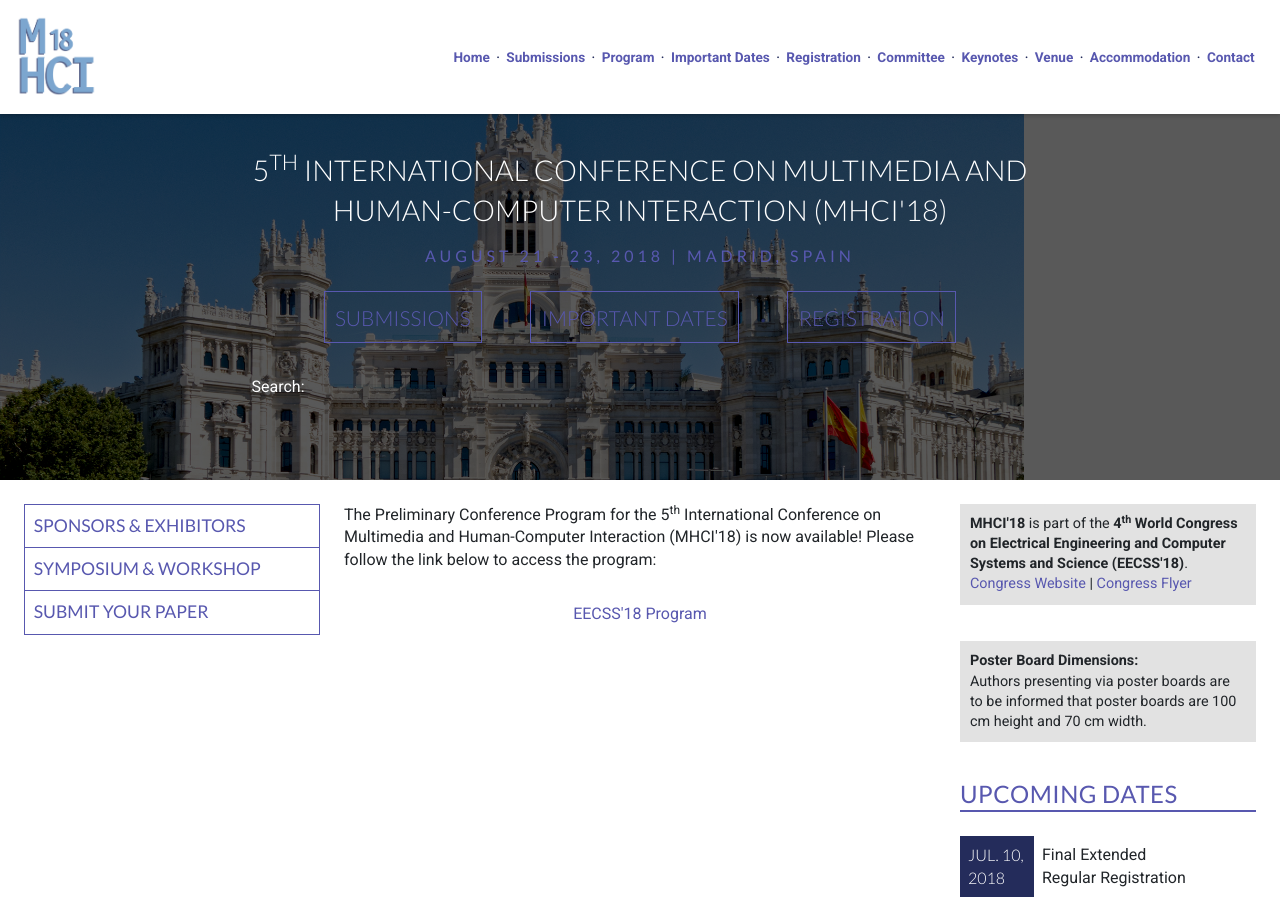
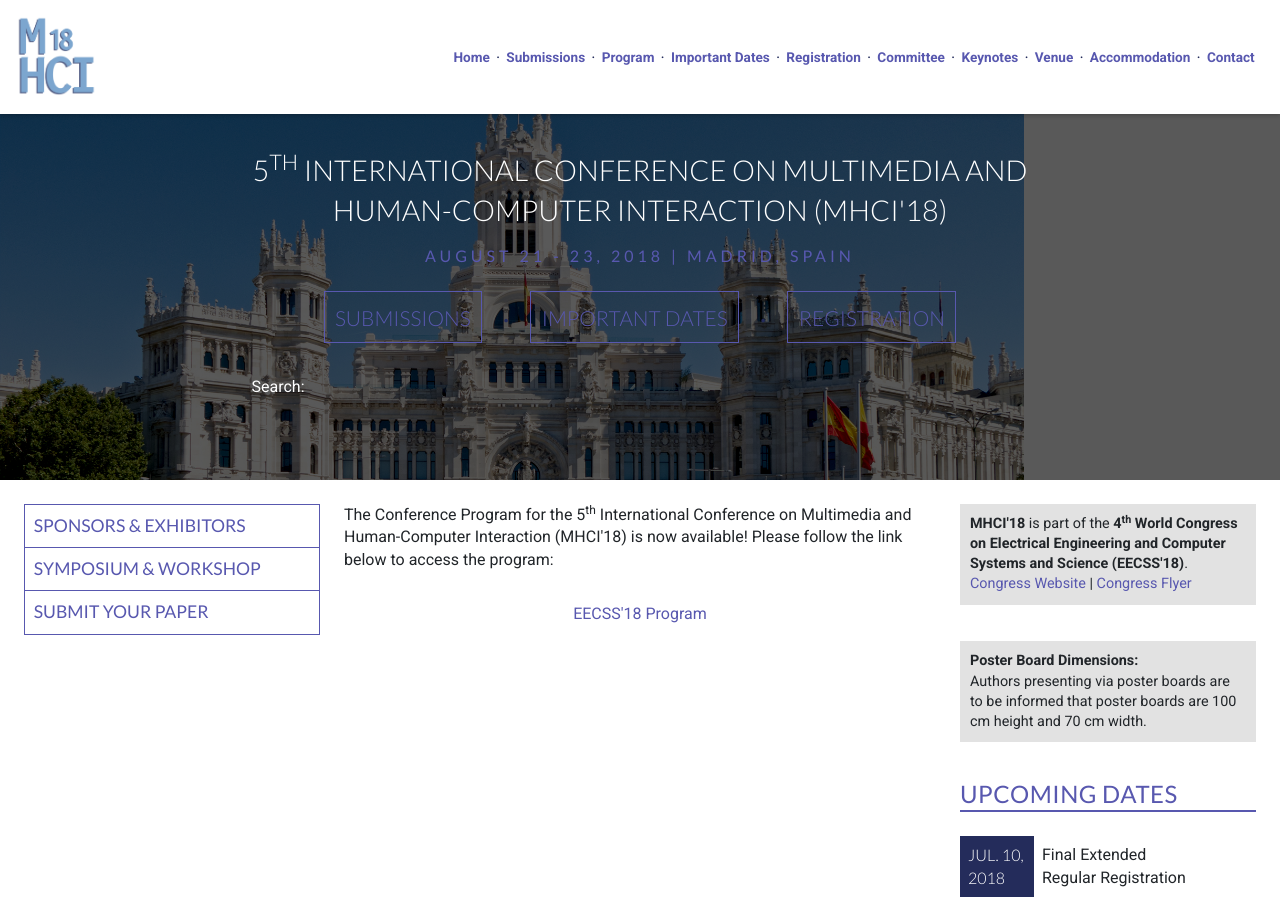
Before and after one commit to intaset/mhciconference, a Jekyll site: the page built from program.html, in a window 1280 px wide and 900 px high. Built offline with Jekyll 4.4.1, drawn with Linux system fonts in a browser that asks for light colours; nearby versions of some CDN libraries; Markdown is read by kramdown in place of the engine named in the settings; comment, search, counter and statistics services are not loaded.

Commit message:
added program

```diff
--- a/program.html
+++ b/program.html
@@ -9,8 +9,8 @@ keyword: computer science conference, multimedia conference, human computer inte
   <div class="unit-spacer content">
     <!-- <p class="body">The Conference Program for the 5<sup>th</sup> International Conference on Multimedia and Human-Computer Interaction (MHCI'18) will be available soon. We appreciate your patience!</p> -->
 
-    <p class="body">The Preliminary Conference Program for the 5<sup>th</sup> International Conference on Multimedia and Human-Computer Interaction (MHCI'18) is now available! Please follow the link below to access the program:</p>
+    <p class="body">The Conference Program for the 5<sup>th</sup> International Conference on Multimedia and Human-Computer Interaction (MHCI'18) is now available! Please follow the link below to access the program:</p>
 
-    <p align="center"><a href="../EECSS_PreliminaryProgram.pdf" class="body-link">EECSS'18 Program</a></p>
+    <p align="center"><a href="https://eecss.org/program/" target="_blank" class="body-link">EECSS'18 Program</a></p>
   </div>
   </div>
```
Also changed, not shown: 1 other file.
